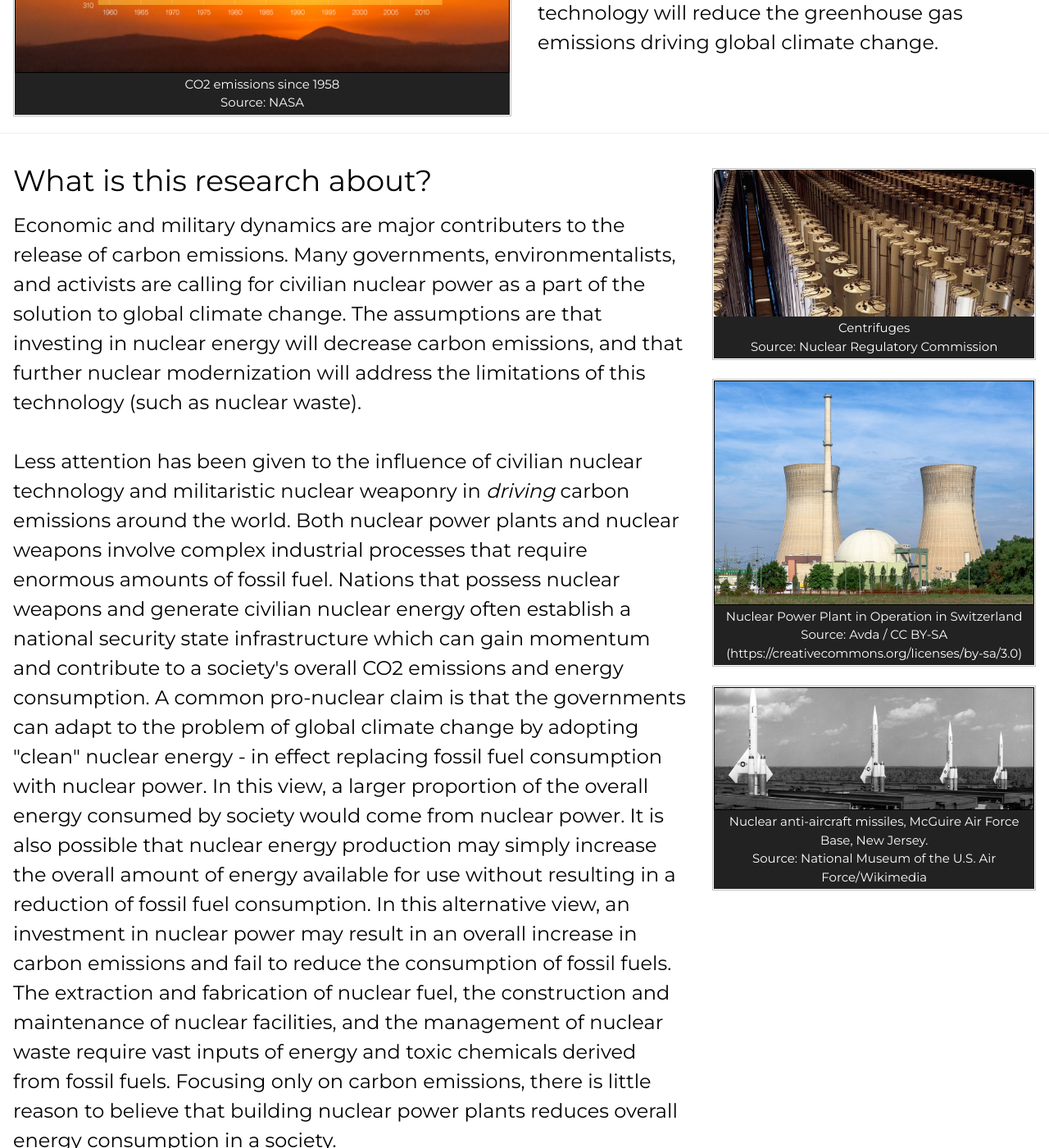
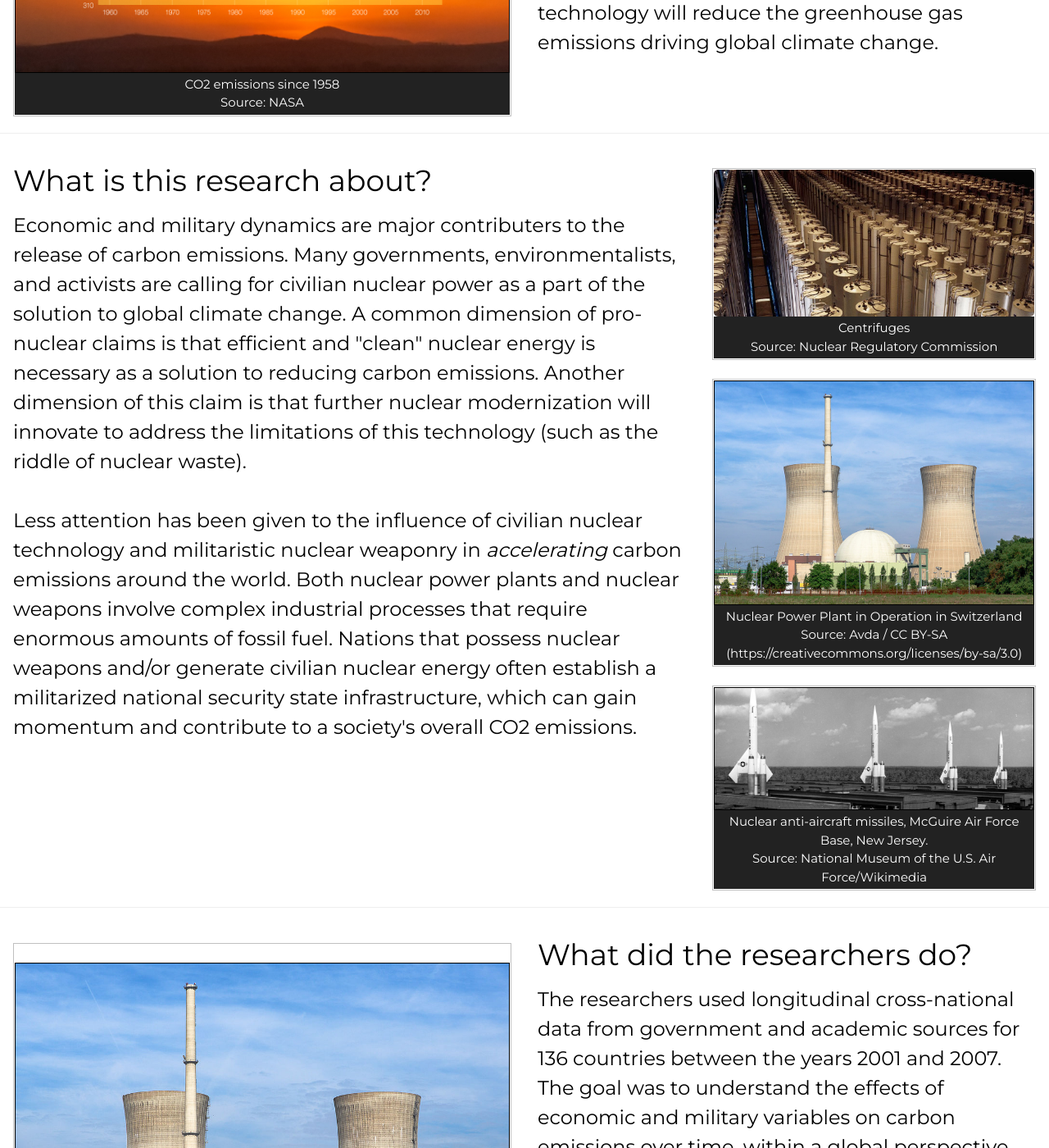
Before and after one commit to resilience1/resilience1.github.io, a Jekyll site: the page built from research/nucleartech.html, in a window 1280 px wide and 1400 px high, scrolled down 366 px. Shown: the whole window at 82% size. Built offline with Jekyll 4.4.1, drawn with Linux system fonts in a browser that asks for light colours; nearby versions of some CDN libraries; some of the changed text lies outside the part shown.

Commit message:
Update nucleartech.html

```diff
--- a/research/nucleartech.html
+++ b/research/nucleartech.html
@@ -183,35 +183,16 @@ title: CO2 Emissions and Nuclear Technologies | Michael Lengefeld
 		<h1>What is this research about?<h1>
 			<h2> Economic and military dynamics are major contributers to the release of carbon emissions. Many governments,
 				environmentalists, and activists are calling for civilian nuclear power as a part of the solution to global
-				climate change. The assumptions are that investing in nuclear energy will decrease carbon emissions, and
-				that further nuclear modernization will address the limitations of this technology (such as nuclear waste).<br><br>
+				climate change. A common dimension of pro-nuclear claims is that efficient and "clean" nuclear energy is necessary
+				as a solution to reducing carbon emissions. Another dimension of this claim is that further nuclear modernization
+				will innovate to address the limitations of this technology (such as the riddle of nuclear waste).<br><br>
 
 				Less attention has been given to the influence of civilian nuclear technology and militaristic
-				nuclear weaponry in <i>driving</i> carbon emissions around the world. Both nuclear power plants
+				nuclear weaponry in <i>accelerating</i> carbon emissions around the world. Both nuclear power plants
 				and nuclear weapons involve complex industrial processes that require enormous amounts of fossil fuel.
-				Nations that possess nuclear weapons and generate civilian nuclear energy often establish a
-				national security state infrastructure which can gain momentum and contribute to a society's
-				overall CO2 emissions and energy consumption.
-
-				A common pro-nuclear claim is that the governments can adapt to the problem of global climate change by
-				adopting "clean" nuclear energy - in effect replacing fossil fuel consumption with nuclear power.
-				In this view, a larger proportion of the overall energy consumed by society would come from nuclear power.
-				It is also possible that nuclear energy
-				production may simply increase the overall amount of energy available for use without resulting in a reduction
-				of fossil fuel consumption. In this alternative view, an investment in nuclear power may result in an
-				overall increase in carbon emissions and fail to reduce the consumption of fossil fuels.
-				The extraction and fabrication of nuclear fuel, the construction and maintenance of nuclear facilities,
-				and the management of nuclear waste require vast inputs of energy and toxic chemicals derived from
-				fossil fuels.
-				Focusing only on carbon emissions, there is little reason to believe that building nuclear power plants
-				reduces overall energy consumption in a society. <br>
-
-				The central argument of pro-nuclear claims is that
-				the market for "clean" nuclear energy would result in a reduction in fossil fuel consumption. In this view,
-				a larger proportion of the energy consumed by society would come from nuclear power. It is also possible that nuclear energy
-				production may simply increase the overall amount of energy available for use without resulting in a reduction
-				of fossil fuel consumption. In this alternative view, an investment in nuclear power may result in an
-				overall increase in carbon emissions and fail to reduce the consumption of fossil fuels.
+				Nations that possess nuclear weapons and/or generate civilian nuclear energy often establish a
+				militarized national security state infrastructure, which can gain momentum and contribute to a society's
+				overall CO2 emissions.
 			</h2>
 		</div>
 		<br>
```
